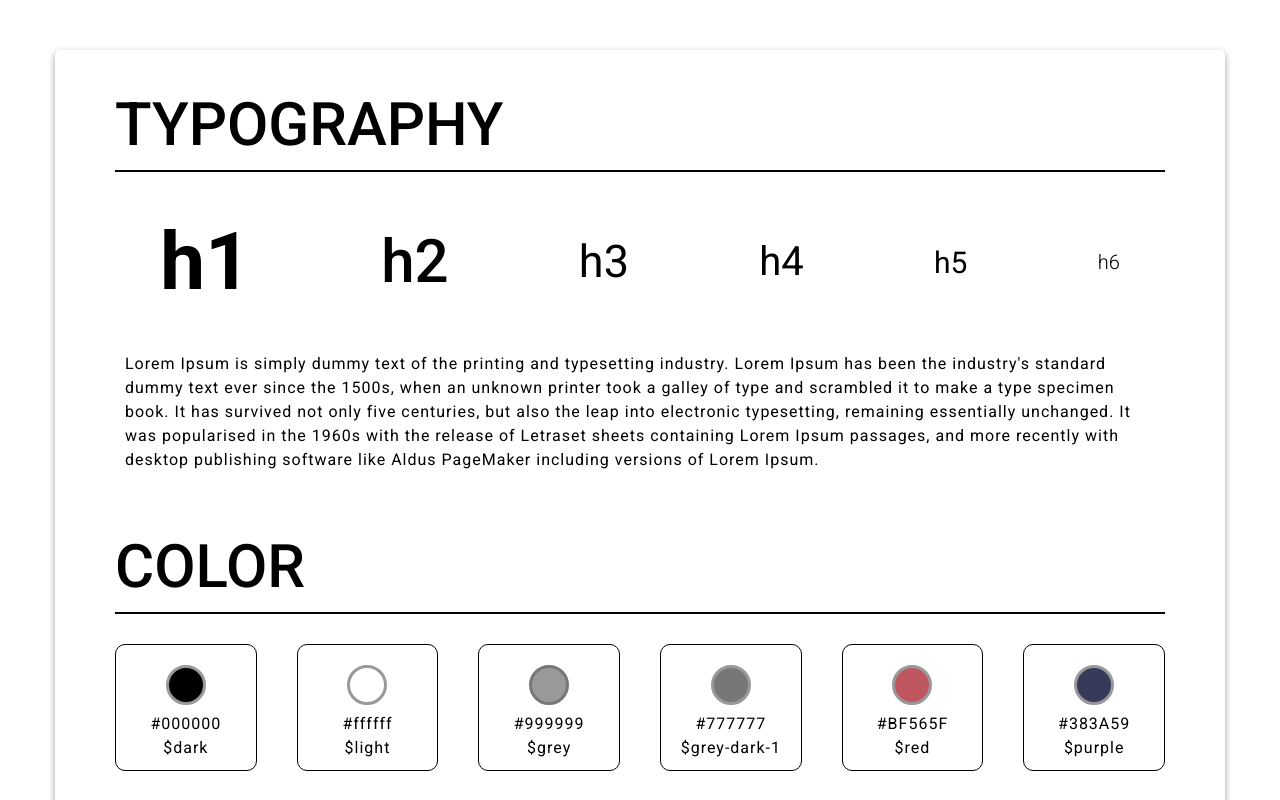
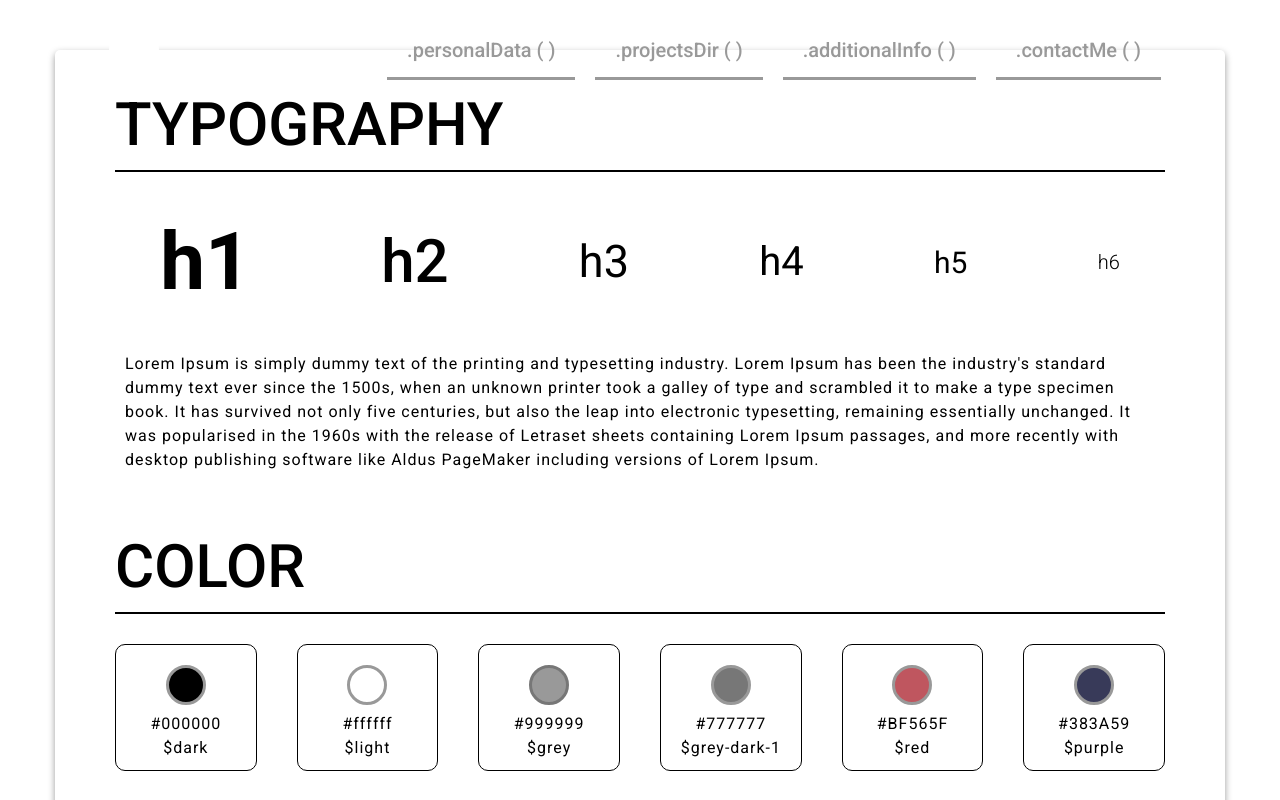
Before and after one commit to kherma/side-02-portfolio, a React (Create React App) app: page /styleguide in a window 1280 px wide. Built offline with nearby package versions, Linux system fonts and the light colour scheme.

Commit message:
Add navbar base layout

```diff
--- a/src/Styleguide/Styleguide.module.scss
+++ b/src/Styleguide/Styleguide.module.scss
@@ -94,4 +94,7 @@
   .color11 {
     background-color: $orange-dark;
   }
+  .color12 {
+    background-color: $red-light;
+  }
 }
--- a/src/Styleguide/colors.js
+++ b/src/Styleguide/colors.js
@@ -67,6 +67,12 @@ const data = [
     hex: '#D9A491',
     varName: '$orange-dark',
   },
+  {
+    id: '12',
+    itemClass: styles.color12,
+    hex: '#F24472',
+    varName: '$red-light',
+  },
 ];
 
 export default data;
--- a/src/components/layout/MainLayout/MainLayout.js
+++ b/src/components/layout/MainLayout/MainLayout.js
@@ -1,8 +1,15 @@
 import React from 'react';
 import styles from './MainLayout.module.scss';
 
+import Navbar from '../Navbar/Navbar.js';
+
 const MainLayout = ({ children }) => {
-  return <div>{children}</div>;
+  return (
+    <div>
+      <Navbar />
+      {children}
+    </div>
+  );
 };
 
 export default MainLayout;
--- /dev/null
+++ b/src/components/layout/Navbar/Navbar.js
@@ -0,0 +1,51 @@
+import React from 'react';
+import styles from './Navbar.module.scss';
+import { NavLink } from 'react-router-dom';
+
+const Navbar = () => {
+  return (
+    <div className={styles.navbar}>
+      <span className={styles.logo}></span>
+      <nav className={styles.navLinks}>
+        <NavLink
+          exact
+          to="/personaldata"
+          className={styles.navLink}
+          activeClassName={styles.active}
+        >
+          .personal<span className={styles.navSpecial}>Data</span> &#x00028;
+          &#x00029;
+        </NavLink>
+        <NavLink
+          exact
+          to="/projects"
+          className={styles.navLink}
+          activeClassName={styles.active}
+        >
+          .projects<span className={styles.navSpecial}>Dir</span> &#x00028;
+          &#x00029;
+        </NavLink>
+        <NavLink
+          exact
+          to="/additionalinfo"
+          className={styles.navLink}
+          activeClassName={styles.active}
+        >
+          .additional<span className={styles.navSpecial}>Info</span> &#x00028;
+          &#x00029;
+        </NavLink>
+        <NavLink
+          exact
+          to="/contact"
+          className={styles.navLink}
+          activeClassName={styles.active}
+        >
+          .contact<span className={styles.navSpecial}>Me</span> &#x00028;
+          &#x00029;
+        </NavLink>
+      </nav>
+    </div>
+  );
+};
+
+export default Navbar;
--- /dev/null
+++ b/src/components/layout/Navbar/Navbar.module.scss
@@ -0,0 +1,42 @@
+@import '../../../styles/settings.scss';
+@import '../../../styles/mixins.scss';
+
+.navbar {
+  position: fixed;
+  top: 0;
+  left: 0;
+  color: $light;
+  z-index: 10;
+  width: 100%;
+  height: 100px;
+  display: flex;
+  justify-content: space-around;
+  align-items: center;
+}
+
+.logo {
+  width: 50px;
+  height: 50px;
+  background: $light;
+  border-radius: 50%;
+}
+
+.navLinks .navLink {
+  color: $grey;
+  padding: 1.5rem 2rem;
+  margin: 0 1rem;
+  font-size: 2rem;
+  transition: all 0.3s;
+  border-bottom: 3px solid $grey;
+  &:hover {
+    background: $blue-dark;
+  }
+}
+
+.navLink.active {
+  color: $light;
+  border-color: $light;
+}
+.navLink.active .navSpecial {
+  color: $red;
+}
--- a/src/styles/settings.scss
+++ b/src/styles/settings.scss
@@ -17,3 +17,4 @@ $blue: #466273;
 $blue-light: #659aa6;
 $orange-dark: #d9a491;
 $orange-light: #d9bfb0;
+$red-light: #f24472;
```
